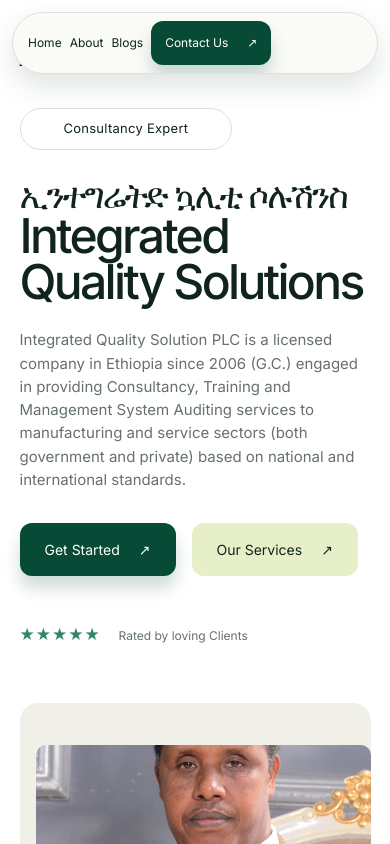
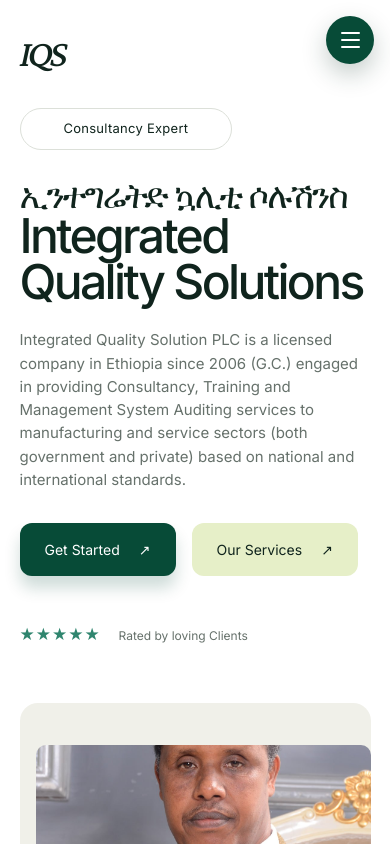
Before and after one commit to yoftshtad/integrated-quality-solutions, a Next.js app: page / in a window 390 px wide. Shown: the top 844 px of the page. Built offline with nearby package versions, Linux system fonts and the light colour scheme; no server answers.

Commit message:
hamburger menu

```diff
--- a/app/globals.css
+++ b/app/globals.css
@@ -244,3 +244,20 @@ h2 em{font-family:'Crimson Pro',serif;font-weight:500}
 
   .admin-panel{padding:36px}
 }
+
+.nav-toggle{display:none;position:fixed;top:16px;right:16px;z-index:80;width:48px;height:48px;border-radius:50%;background:var(--green);border:0;cursor:pointer;flex-direction:column;align-items:center;justify-content:center;gap:5px;box-shadow:0 10px 24px #17382b40}
+.nav-toggle span{display:block;width:19px;height:2px;background:#fff;border-radius:2px;transition:transform .25s,opacity .25s}
+.nav-toggle.open span:nth-child(1){transform:translateY(7px) rotate(45deg)}
+.nav-toggle.open span:nth-child(2){opacity:0}
+.nav-toggle.open span:nth-child(3){transform:translateY(-7px) rotate(-45deg)}
+.nav-overlay{position:fixed;inset:0;background:#10241d;opacity:0;pointer-events:none;transition:opacity .3s;z-index:70}
+.nav-overlay.open{opacity:.45;pointer-events:auto}
+.nav-panel{position:fixed;top:0;right:0;height:100vh;height:100dvh;width:min(80vw,330px);background:#fff;z-index:75;transform:translateX(100%);transition:transform .32s ease;display:flex;flex-direction:column;padding:84px 30px 40px;box-shadow:-24px 0 60px #10241d26;visibility:hidden}
+.nav-panel.open{transform:translateX(0);visibility:visible}
+.nav-panel a{color:var(--ink);font-size:17px;text-decoration:none;padding:16px 0;border-bottom:1px solid var(--line);display:block}
+.nav-panel .button{color:#fff;border-bottom:0;margin-top:24px;justify-content:center;text-align:center}
+@media(max-width:800px){
+  .floating-nav{display:none}
+  .availability{display:none}
+  .nav-toggle{display:flex}
+}
--- a/components/site-nav.tsx
+++ b/components/site-nav.tsx
@@ -1,6 +1,10 @@
 'use client'
 
+import { useState } from 'react'
+
 export function SiteNav() {
+  const [open, setOpen] = useState(false)
+
   return (
     <>
       <header className="topbar">
@@ -10,6 +14,26 @@ export function SiteNav() {
       <nav className="floating-nav" aria-label="Main navigation">
         <a href="/">Home</a><a href="/about">About</a><a href="/services">Services</a><a href="/resources">Resources</a><a href="/#insights">Blogs</a><a className="button" href="/contact">Contact Us<span>↗</span></a>
       </nav>
+
+      <button
+        className={`nav-toggle${open ? ' open' : ''}`}
+        onClick={() => setOpen(!open)}
+        aria-label={open ? 'Close menu' : 'Open menu'}
+        aria-expanded={open}
+      >
+        <span /><span /><span />
+      </button>
+
+      <div className={`nav-overlay${open ? ' open' : ''}`} onClick={() => setOpen(false)} />
+
+      <div className={`nav-panel${open ? ' open' : ''}`}>
+        <a href="/" onClick={() => setOpen(false)}>Home</a>
+        <a href="/about" onClick={() => setOpen(false)}>About</a>
+        <a href="/services" onClick={() => setOpen(false)}>Services</a>
+        <a href="/resources" onClick={() => setOpen(false)}>Resources</a>
+        <a href="/#insights" onClick={() => setOpen(false)}>Blogs</a>
+        <a className="button" href="/contact" onClick={() => setOpen(false)}>Contact Us<span>↗</span></a>
+      </div>
     </>
   )
 }
```
